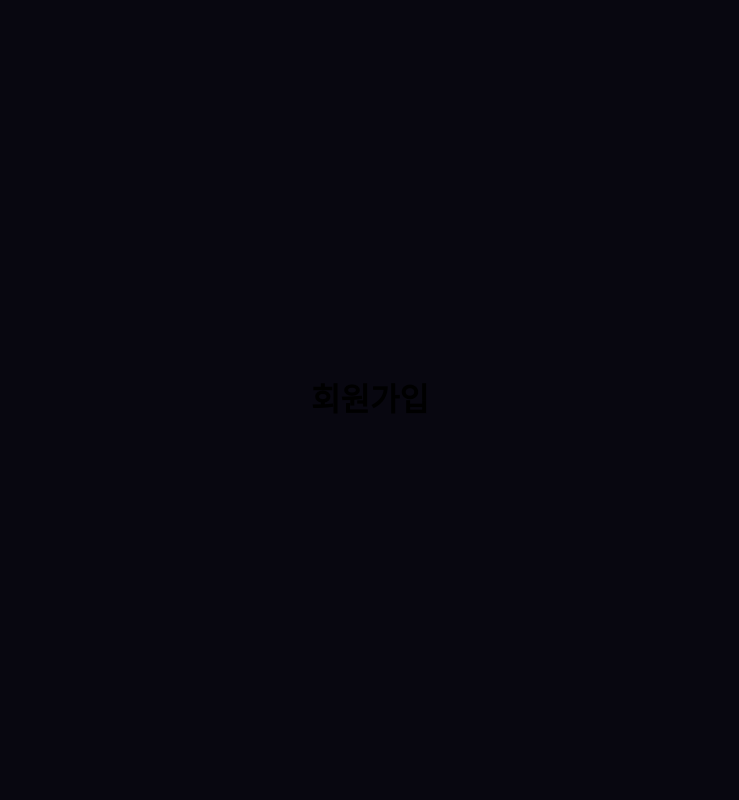
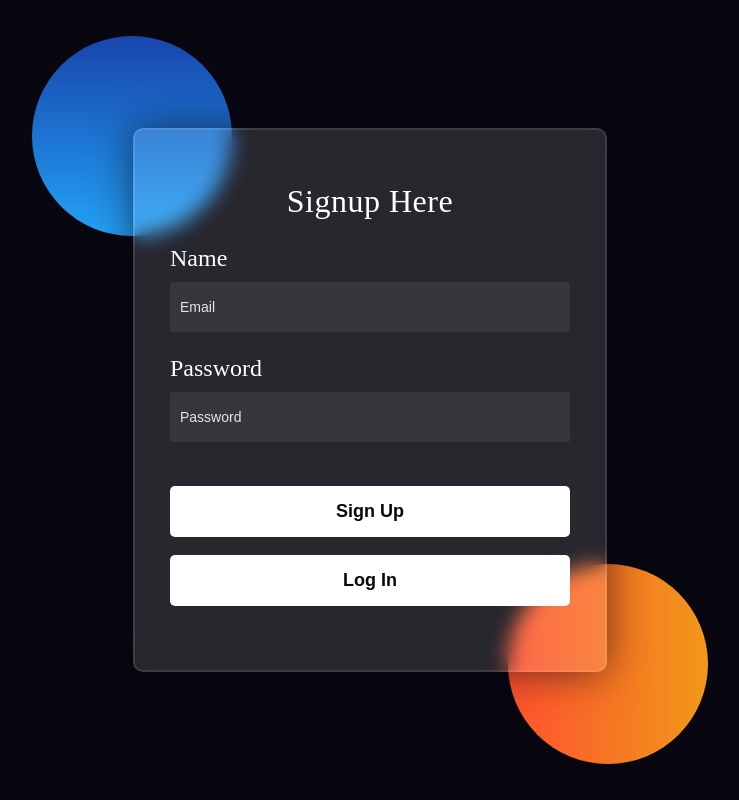
Before and after one commit to free-ko/wanted-pre-onboarding-frontend, a React (Create React App) app: page /signup in a window 1280 px wide. Shown: the whole page, without its empty margins (270-1009 px from the left). Built offline with nearby package versions, Linux system fonts and the light colour scheme.

Commit message:
[FEAT]: Signup 페이지 UI 개발

```diff
--- a/src/components/login/Login.styled.ts
+++ b/src/components/auth/auth.styled.ts
@@ -1,6 +1,6 @@
 import styled from "@emotion/styled";
 
-export const CenterWrapper = styled.div`
+export const ShapeWrapper = styled.div`
   position: absolute;
   left: 50%;
   top: 50%;
--- /dev/null
+++ b/src/components/auth/index.ts
@@ -0,0 +1,2 @@
+export * from "./login";
+export * from "./signup";
--- a/src/components/login/Login.tsx
+++ b/src/components/auth/login/Login.tsx
@@ -1,21 +1,22 @@
 import { useNavigate } from "react-router";
+
 import { GapUpDownBy } from "src/shared";
 
-import * as Styled from "./Login.styled";
+import * as Styled from "../auth.styled";
 
 const Login = () => {
   const navigate = useNavigate();
 
-  const handleClick = ({ path }: { path: string }) => {
-    navigate(path);
+  const handleSignupClick = () => {
+    navigate("/signup");
   };
 
   return (
     <>
-      <Styled.CenterWrapper>
+      <Styled.ShapeWrapper>
         <Styled.Shape />
         <Styled.Shape />
-      </Styled.CenterWrapper>
+      </Styled.ShapeWrapper>
 
       <Styled.Wrapper>
         <Styled.Title>Login Here</Styled.Title>
@@ -33,9 +34,9 @@ const Login = () => {
           required
         />
         <GapUpDownBy $height={44} />
-        <Styled.Button>Log In</Styled.Button>
+        <Styled.Button data-testid="signin-button">Log In</Styled.Button>
         <GapUpDownBy $height={18} />
-        <Styled.Button onClick={() => handleClick({ path: "signup" })}>Sign Up</Styled.Button>
+        <Styled.Button onClick={handleSignupClick}>Sign Up</Styled.Button>
       </Styled.Wrapper>
     </>
   );
--- /dev/null
+++ b/src/components/auth/signup/Signup.tsx
@@ -0,0 +1,46 @@
+import { GapUpDownBy } from "src/shared";
+import * as Styled from "../auth.styled";
+import { useNavigate } from "react-router";
+
+const Signup = () => {
+  const navigate = useNavigate();
+  const handleSignupClick = () => {
+    console.log("click");
+  };
+
+  const handleLoginClick = () => {
+    navigate("/signin");
+  };
+
+  return (
+    <>
+      <Styled.ShapeWrapper>
+        <Styled.Shape />
+        <Styled.Shape />
+      </Styled.ShapeWrapper>
+
+      <Styled.Wrapper>
+        <Styled.Title>Signup Here</Styled.Title>
+        <GapUpDownBy $height={24} />
+        <Styled.LabelText>Name</Styled.LabelText>
+        <GapUpDownBy $height={12} />
+        <Styled.Input type="text" placeholder="Email" data-testid="email-input" required />
+        <GapUpDownBy $height={24} />
+        <Styled.LabelText>Password</Styled.LabelText>
+        <GapUpDownBy $height={12} />
+        <Styled.Input
+          type="password"
+          placeholder="Password"
+          data-testid="password-input"
+          required
+        />
+        <GapUpDownBy $height={44} />
+        <Styled.Button onClick={handleSignupClick}>Sign Up</Styled.Button>
+        <GapUpDownBy $height={18} />
+        <Styled.Button onClick={handleLoginClick}>Log In</Styled.Button>
+      </Styled.Wrapper>
+    </>
+  );
+};
+
+export default Signup;
--- /dev/null
+++ b/src/components/auth/signup/index.ts
@@ -0,0 +1 @@
+export { default as Signup } from "./Signup";
--- a/src/pages/LoginPage.tsx
+++ b/src/pages/LoginPage.tsx
@@ -1,4 +1,4 @@
-import { Login } from "src/components/login";
+import { Login } from "src/components/auth";
 
 const LoginPage = () => {
   return <Login />;
--- a/src/pages/MainPage.tsx
+++ b/src/pages/MainPage.tsx
@@ -5,6 +5,7 @@ const MainPage = () => {
     <div>
       <Link to="/signin">로그인</Link>
       <Link to="/signup">회원가입</Link>
+      <Link to="/todo">TODO 페이지</Link>
     </div>
   );
 };
--- a/src/pages/SignupPage.tsx
+++ b/src/pages/SignupPage.tsx
@@ -1,5 +1,7 @@
+import { Signup } from "src/components/auth";
+
 const SignupPage = () => {
-  return <h1>회원가입</h1>;
+  return <Signup />;
 };
 
 export default SignupPage;
```
Also changed, not shown: src/components/auth/login/index.ts (renamed from src/components/login/index.ts).
